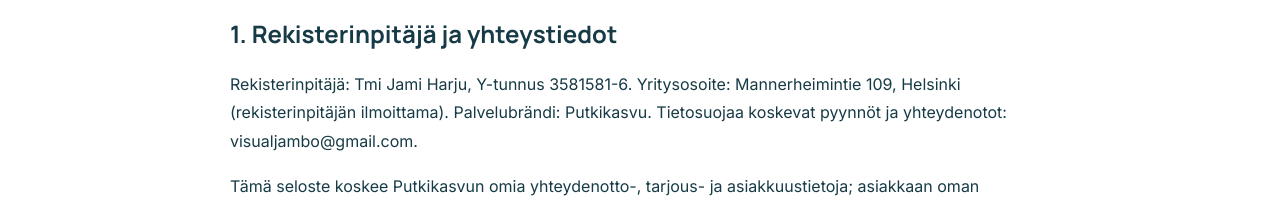
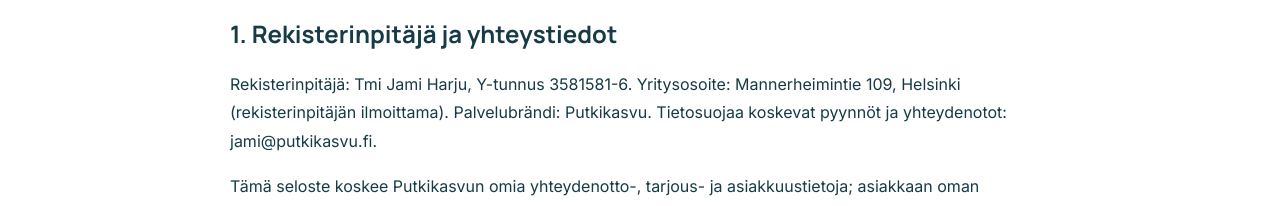
Before and after one commit to Jambovisuaalit/putkikasvu, a Next.js app: page /tietosuoja in a window 1280 px wide. Shown: the part 509-715 px from the top of the page. Built offline with nearby package versions, Linux system fonts and the light colour scheme.

Commit message:
fix(sales): align Standard 590 EUR terms, timelines and contact channel

```diff
--- a/app/tietosuoja/page.jsx
+++ b/app/tietosuoja/page.jsx
@@ -7,7 +7,7 @@ const sections = [
   {
     title: '1. Rekisterinpitäjä ja yhteystiedot',
     paragraphs: [
-      'Rekisterinpitäjä: Tmi Jami Harju, Y-tunnus 3581581-6. Yritysosoite: Mannerheimintie 109, Helsinki (rekisterinpitäjän ilmoittama). Palvelubrändi: Putkikasvu. Tietosuojaa koskevat pyynnöt ja yhteydenotot: visualjambo@gmail.com.',
+      'Rekisterinpitäjä: Tmi Jami Harju, Y-tunnus 3581581-6. Yritysosoite: Mannerheimintie 109, Helsinki (rekisterinpitäjän ilmoittama). Palvelubrändi: Putkikasvu. Tietosuojaa koskevat pyynnöt ja yhteydenotot: jami@putkikasvu.fi.',
       'Tämä seloste koskee Putkikasvun omia yhteydenotto-, tarjous- ja asiakkuustietoja; asiakkaan oman verkkosivuston tietosuojaseloste on erillinen.'
     ]
   },
@@ -64,7 +64,7 @@ const sections = [
     title: '9. Rekisteröidyn oikeudet',
     paragraphs: [
       'Rekisteröidyllä on sovellettavan lain edellytyksin oikeus saada tietoa käsittelystä, tutustua tietoihinsa, vaatia epätarkkojen tietojen oikaisua ja tietojen poistamista, rajoittaa käsittelyä, vastustaa oikeutettuun etuun perustuvaa käsittelyä sekä saada tietyissä tapauksissa tiedot siirrettyä. Suoramarkkinointia voi vastustaa milloin tahansa ilman erillistä perustelua.',
-      'Pyynnöt lähetetään osoitteeseen visualjambo@gmail.com. Henkilöllisyys voidaan varmistaa suhteellisin keinoin. Pyyntöihin vastataan lähtökohtaisesti kuukauden kuluessa GDPR:n mukaisesti. Rekisteröity voi tehdä valituksen tietosuojavaltuutetun toimistolle: tietosuoja.fi.'
+      'Pyynnöt lähetetään osoitteeseen jami@putkikasvu.fi. Henkilöllisyys voidaan varmistaa suhteellisin keinoin. Pyyntöihin vastataan lähtökohtaisesti kuukauden kuluessa GDPR:n mukaisesti. Rekisteröity voi tehdä valituksen tietosuojavaltuutetun toimistolle: tietosuoja.fi.'
     ]
   },
   {
```
